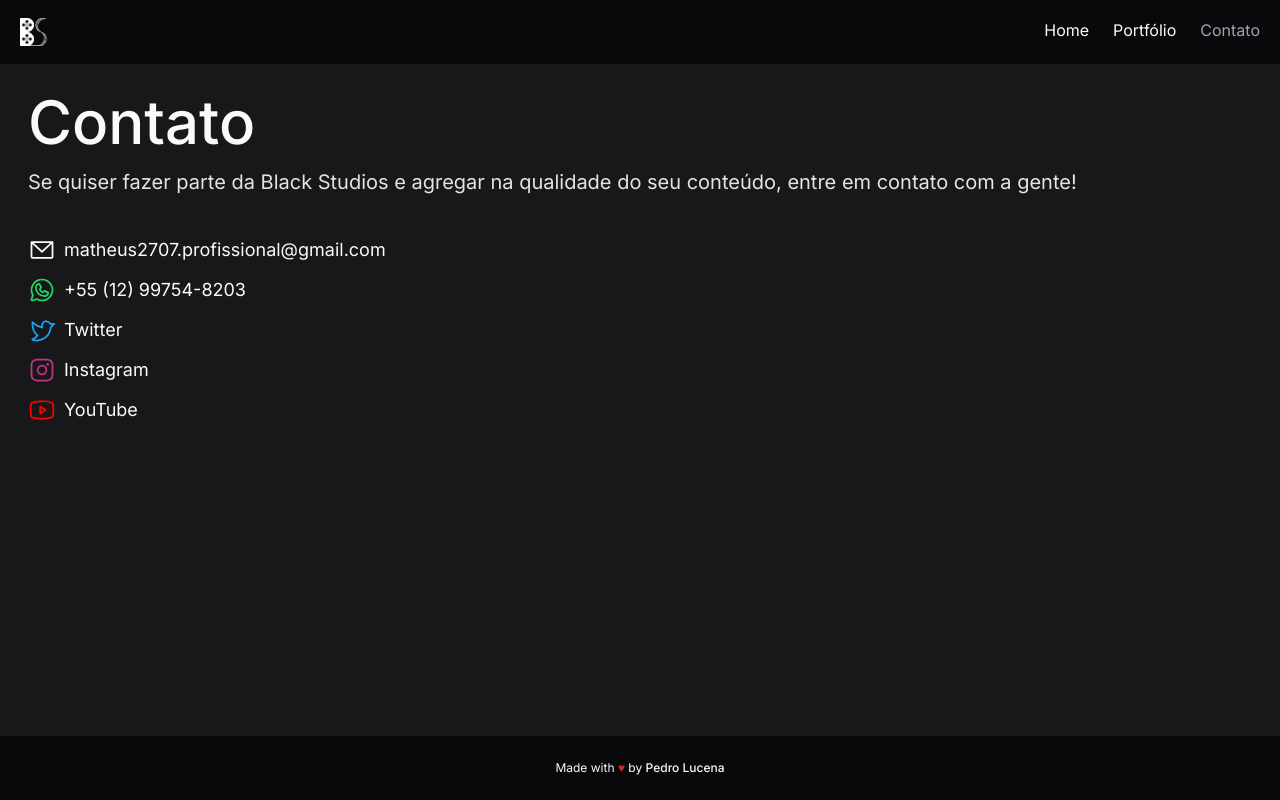
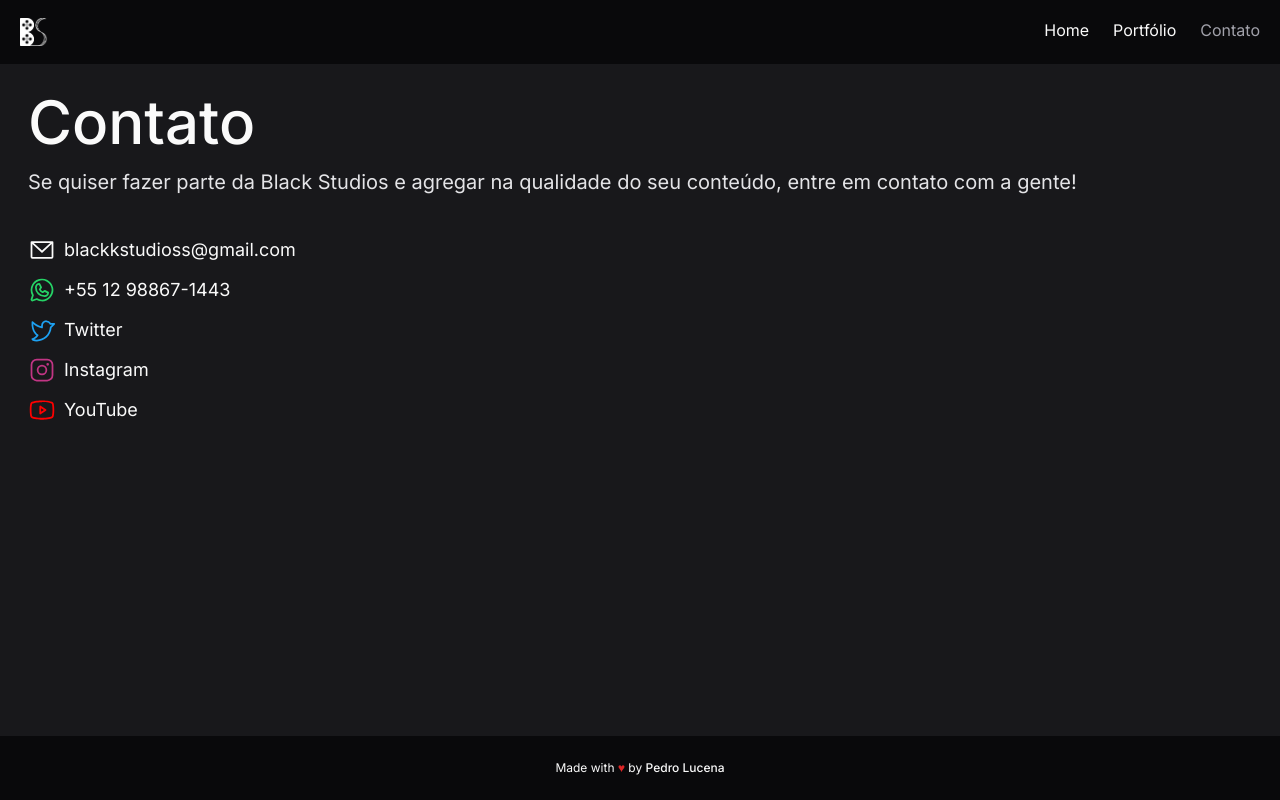
Before and after one commit to PedroL22/black-studios, a Next.js app: page /contato in a window 1280 px wide. Built offline with nearby package versions, Linux system fonts and the light colour scheme.

Commit message:
✨ feat: Add new links to Contato page

```diff
--- a/app/contato/page.tsx
+++ b/app/contato/page.tsx
@@ -46,8 +46,8 @@ export default function Contato() {
               aria-hidden
             />
           }
-          name='matheus2707.profissional@gmail.com'
-          url='mailto:matheus2707.profissional@gmail.com'
+          name='blackkstudioss@gmail.com'
+          url='mailto:blackkstudioss@gmail.com'
         />
 
         <SocialMedia
@@ -59,8 +59,8 @@ export default function Contato() {
               aria-hidden
             />
           }
-          name='+55 (12) 99754-8203'
-          url='https://api.whatsapp.com/send?phone=5512997548203'
+          name='+55 12 98867-1443'
+          url='https://api.whatsapp.com/send?phone=5512988671443'
         />
 
         <SocialMedia
@@ -73,7 +73,7 @@ export default function Contato() {
             />
           }
           name='Twitter'
-          url='https://twitter.com/mthsoliveiro'
+          url='https://twitter.com/BlackStudioss_'
         />
 
         <SocialMedia
@@ -86,7 +86,7 @@ export default function Contato() {
             />
           }
           name='Instagram'
-          url='https://www.instagram.com/mthsoliveiro'
+          url='https://www.instagram.com/blackstudios_ofc/'
         />
 
         <SocialMedia
@@ -99,7 +99,7 @@ export default function Contato() {
             />
           }
           name='YouTube'
-          url='https://www.youtube.com/@matheusoliveiro3834'
+          url='https://www.youtube.com/channel/UCzMgVvT8QIOoEibEyADik2w'
         />
       </motion.main>
     </MainContainer>
```
